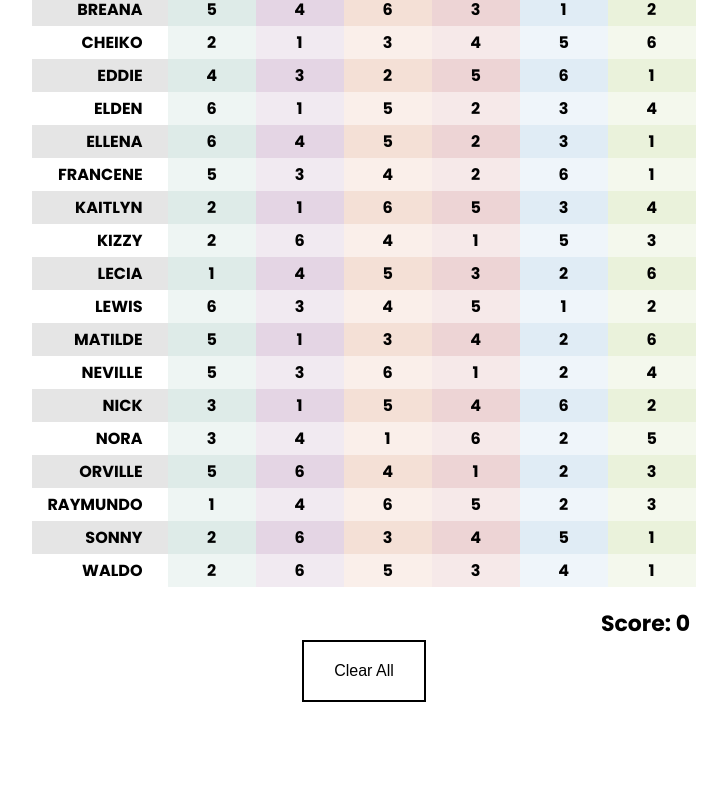
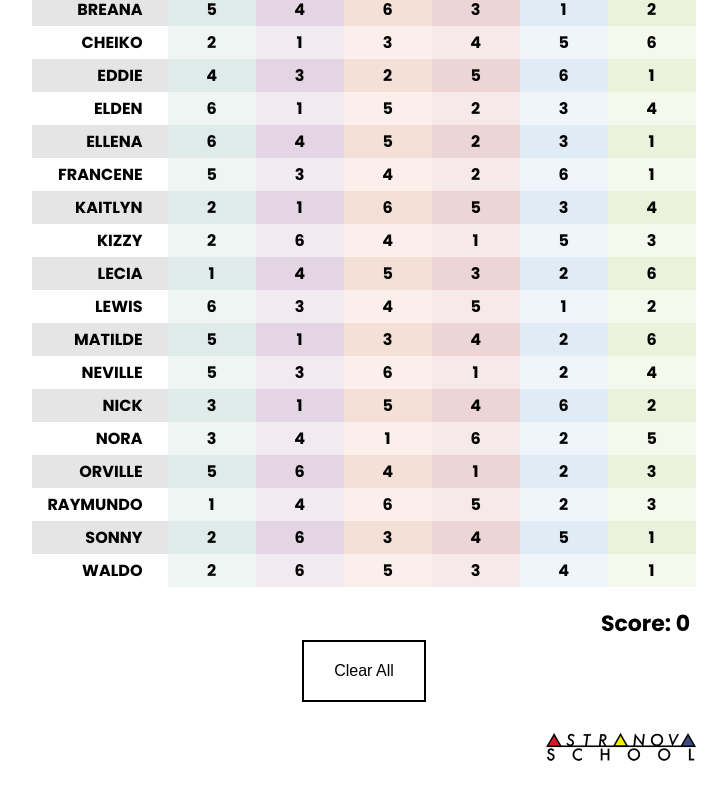
Before and after one commit to RoloCodes/astra-nova-3dm, a React (Vite) app: page / in a window 1280 px wide. Shown: the part 1011-1811 px from the top of the page, without its empty margins (276-1003 px from the left). Before the commit the page ends 1753 px from the top, so only its background shows below. Built offline with nearby package versions, Linux system fonts and the light colour scheme.

Commit message:
feat: add astra nova logo to bottom of page

```diff
--- a/src/components/Students.js
+++ b/src/components/Students.js
@@ -3,11 +3,13 @@ import styled from 'styled-components'
 import Button from './Button'
 import { clearStudentChoices, updateStudentChoice } from '../logic'
 
+import logo from '../../public/astra-nova-logo-full.png'
+
 const Students = ({ library, students, setStudents, score }) => {
   return (
     <StyledStudents>
       <h2>Students</h2>
-      <div className="table-wrapper">
+      <div className="table-wrapper" onTouchStart>
         <table>
           <thead>
             <tr className="titles">
@@ -55,6 +57,11 @@ const Students = ({ library, students, setStudents, score }) => {
           Clear All
         </Button>
       </div>
+      <div className="logo-wrapper">
+        <a href="https://astranova.org/">
+          <img src={logo} alt="Astra Nova Logo" />
+        </a>
+      </div>
     </StyledStudents>
   )
 }
@@ -62,6 +69,7 @@ const Students = ({ library, students, setStudents, score }) => {
 const StyledStudents = styled.div`
   margin: auto;
   max-width: 664px;
+  width: 100%;
 
   h2 {
     text-align: center;
@@ -75,6 +83,10 @@ const StyledStudents = styled.div`
   table {
     margin: auto;
     border-collapse: collapse;
+
+    @media (max-width: 768px) {
+      display: block;
+    }
   }
 
   tr:nth-child(odd) .student-name {
@@ -108,6 +120,16 @@ const StyledStudents = styled.div`
   .button-wrapper {
     display: flex;
     justify-content: center;
+  }
+
+  .logo-wrapper {
+    margin-top: 30px;
+    display: flex;
+    justify-content: flex-end;
+
+    img {
+      width: 150px;
+    }
   }
 `
 
```
Also changed, not shown: public/astra-nova-logo-full.png (added).
